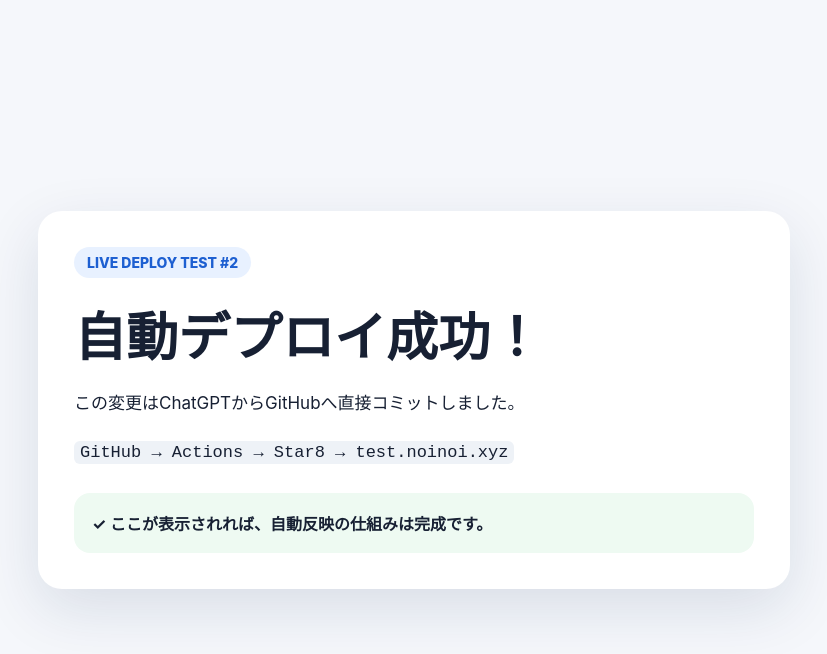
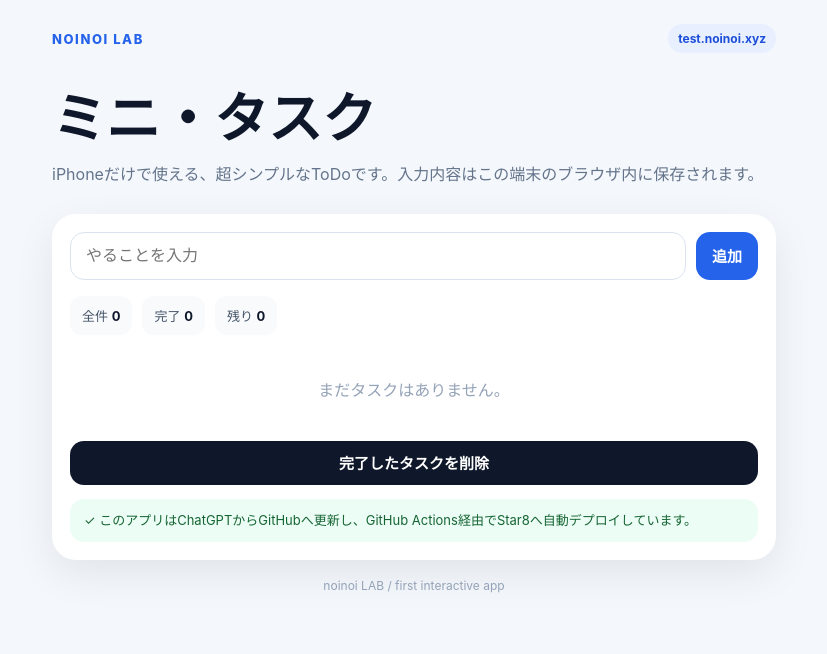
Before and after one commit to katsuyuki38/test, a plain HTML site: page index.html in a window 1280 px wide. Shown: the whole page, without its empty margins (226-1053 px from the left). Drawn offline with Linux system fonts and the light colour scheme.

Commit message:
Build first interactive test web app

```diff
--- a/index.html
+++ b/index.html
@@ -2,35 +2,65 @@
 <html lang="ja">
 <head>
   <meta charset="utf-8">
-  <meta name="viewport" content="width=device-width, initial-scale=1">
-  <title>noinoi.xyz 自動デプロイ成功</title>
+  <meta name="viewport" content="width=device-width, initial-scale=1, viewport-fit=cover">
+  <meta name="theme-color" content="#0f172a">
+  <title>noinoi LAB</title>
   <style>
-    :root { color-scheme: light dark; }
-    body { margin: 0; font-family: -apple-system, BlinkMacSystemFont, "Segoe UI", sans-serif; background: #f5f7fb; color: #172033; }
-    main { min-height: 100vh; display: grid; place-items: center; padding: 24px; box-sizing: border-box; }
-    .card { width: min(680px, 100%); background: #fff; border-radius: 24px; padding: 36px; box-shadow: 0 20px 60px rgba(20, 40, 80, .12); }
-    .badge { display: inline-block; padding: 7px 13px; border-radius: 999px; background: #e8f1ff; color: #1d5fd1; font-weight: 800; font-size: 14px; }
-    h1 { margin: 18px 0 10px; font-size: clamp(30px, 7vw, 52px); }
-    p { line-height: 1.8; font-size: 17px; }
-    .ok { margin-top: 24px; padding: 18px; border-radius: 16px; background: #eefaf2; font-weight: 700; }
-    code { background: #eef2f7; padding: 2px 6px; border-radius: 6px; }
-    @media (prefers-color-scheme: dark) {
-      body { background: #10131a; color: #eef2f7; }
-      .card { background: #181d27; }
-      .ok { background: #173322; }
-      code { background: #252c3a; }
-    }
+    *{box-sizing:border-box} body{margin:0;font-family:-apple-system,BlinkMacSystemFont,"Segoe UI",sans-serif;background:#f4f7fb;color:#0f172a}
+    .wrap{max-width:760px;margin:0 auto;padding:24px 18px 80px}.top{display:flex;justify-content:space-between;align-items:center;gap:12px;margin-bottom:22px}.brand{font-size:13px;font-weight:800;letter-spacing:.12em;color:#2563eb}.pill{font-size:12px;background:#e8f0ff;color:#1d4ed8;padding:7px 10px;border-radius:999px;font-weight:700}
+    h1{font-size:clamp(32px,8vw,54px);margin:6px 0 8px}.sub{color:#64748b;margin:0 0 26px;line-height:1.6}.card{background:#fff;border-radius:24px;padding:18px;box-shadow:0 14px 40px rgba(15,23,42,.08)}
+    .inputRow{display:grid;grid-template-columns:1fr auto;gap:10px}.inputRow input{width:100%;border:1px solid #dbe3ef;border-radius:14px;padding:14px 15px;font-size:16px;outline:none}.inputRow input:focus{border-color:#2563eb;box-shadow:0 0 0 3px rgba(37,99,235,.1)}
+    button{border:0;border-radius:14px;padding:0 16px;font-weight:800;font-size:15px;cursor:pointer}.add{background:#2563eb;color:#fff}.stats{display:flex;gap:10px;flex-wrap:wrap;margin:16px 0}.stat{background:#f8fafc;padding:10px 12px;border-radius:12px;font-size:13px;color:#475569}.stat b{color:#0f172a}
+    ul{list-style:none;margin:0;padding:0;display:grid;gap:10px}.item{display:flex;align-items:center;gap:12px;padding:14px;border:1px solid #e6ebf2;border-radius:16px;background:#fff}.item.done .text{text-decoration:line-through;color:#94a3b8}.check{width:24px;height:24px;border-radius:8px;border:2px solid #cbd5e1;background:#fff;display:grid;place-items:center;padding:0;flex:0 0 auto}.item.done .check{background:#22c55e;border-color:#22c55e;color:#fff}.text{flex:1;word-break:break-word}.del{background:#fff1f2;color:#e11d48;padding:8px 10px;border-radius:10px}.empty{text-align:center;color:#94a3b8;padding:26px 10px}
+    .footer{margin-top:18px;text-align:center;color:#94a3b8;font-size:12px}.clear{margin-top:14px;width:100%;height:44px;background:#0f172a;color:#fff}.notice{margin-top:14px;background:#ecfdf5;color:#166534;border-radius:14px;padding:12px 14px;font-size:13px;line-height:1.5}
+    @media (prefers-color-scheme:dark){body{background:#0b1220;color:#e5e7eb}.card,.item{background:#111827}.sub,.footer{color:#94a3b8}.inputRow input{background:#0f172a;color:#fff;border-color:#334155}.stat{background:#0f172a;color:#94a3b8}.stat b{color:#fff}.item{border-color:#263244}.check{background:#111827;border-color:#475569}.clear{background:#e5e7eb;color:#111827}.notice{background:#123325;color:#bbf7d0}}
   </style>
 </head>
 <body>
-  <main>
+  <main class="wrap">
+    <div class="top"><div class="brand">NOINOI LAB</div><div class="pill">test.noinoi.xyz</div></div>
+    <h1>ミニ・タスク</h1>
+    <p class="sub">iPhoneだけで使える、超シンプルなToDoです。入力内容はこの端末のブラウザ内に保存されます。</p>
     <section class="card">
-      <span class="badge">LIVE DEPLOY TEST #2</span>
-      <h1>自動デプロイ成功！</h1>
-      <p>この変更はChatGPTからGitHubへ直接コミットしました。</p>
-      <p><code>GitHub → Actions → Star8 → test.noinoi.xyz</code></p>
-      <div class="ok">✓ ここが表示されれば、自動反映の仕組みは完成です。</div>
+      <div class="inputRow">
+        <input id="taskInput" type="text" placeholder="やることを入力" autocomplete="off">
+        <button class="add" id="addBtn">追加</button>
+      </div>
+      <div class="stats"><div class="stat">全件 <b id="total">0</b></div><div class="stat">完了 <b id="done">0</b></div><div class="stat">残り <b id="left">0</b></div></div>
+      <ul id="list"></ul>
+      <div id="empty" class="empty">まだタスクはありません。</div>
+      <button class="clear" id="clearDone">完了したタスクを削除</button>
+      <div class="notice">✓ このアプリはChatGPTからGitHubへ更新し、GitHub Actions経由でStar8へ自動デプロイしています。</div>
     </section>
+    <div class="footer">noinoi LAB / first interactive app</div>
   </main>
+  <script>
+    const KEY='noinoi-mini-task-v1';
+    let tasks=[];
+    try{tasks=JSON.parse(localStorage.getItem(KEY)||'[]')}catch(e){tasks=[]}
+    const list=document.getElementById('list'), empty=document.getElementById('empty');
+    const input=document.getElementById('taskInput');
+    function save(){localStorage.setItem(KEY,JSON.stringify(tasks));render()}
+    function render(){
+      list.innerHTML='';
+      tasks.forEach((t,i)=>{
+        const li=document.createElement('li'); li.className='item'+(t.done?' done':'');
+        const check=document.createElement('button'); check.className='check'; check.textContent=t.done?'✓':''; check.onclick=()=>{tasks[i].done=!tasks[i].done;save()};
+        const text=document.createElement('div'); text.className='text'; text.textContent=t.text;
+        const del=document.createElement('button'); del.className='del'; del.textContent='削除'; del.onclick=()=>{tasks.splice(i,1);save()};
+        li.append(check,text,del); list.appendChild(li);
+      });
+      const d=tasks.filter(t=>t.done).length;
+      document.getElementById('total').textContent=tasks.length;
+      document.getElementById('done').textContent=d;
+      document.getElementById('left').textContent=tasks.length-d;
+      empty.style.display=tasks.length?'none':'block';
+    }
+    function add(){const v=input.value.trim();if(!v)return;tasks.unshift({text:v,done:false});input.value='';save();input.focus()}
+    document.getElementById('addBtn').onclick=add;
+    input.addEventListener('keydown',e=>{if(e.key==='Enter')add()});
+    document.getElementById('clearDone').onclick=()=>{tasks=tasks.filter(t=>!t.done);save()};
+    render();
+  </script>
 </body>
 </html>
```
